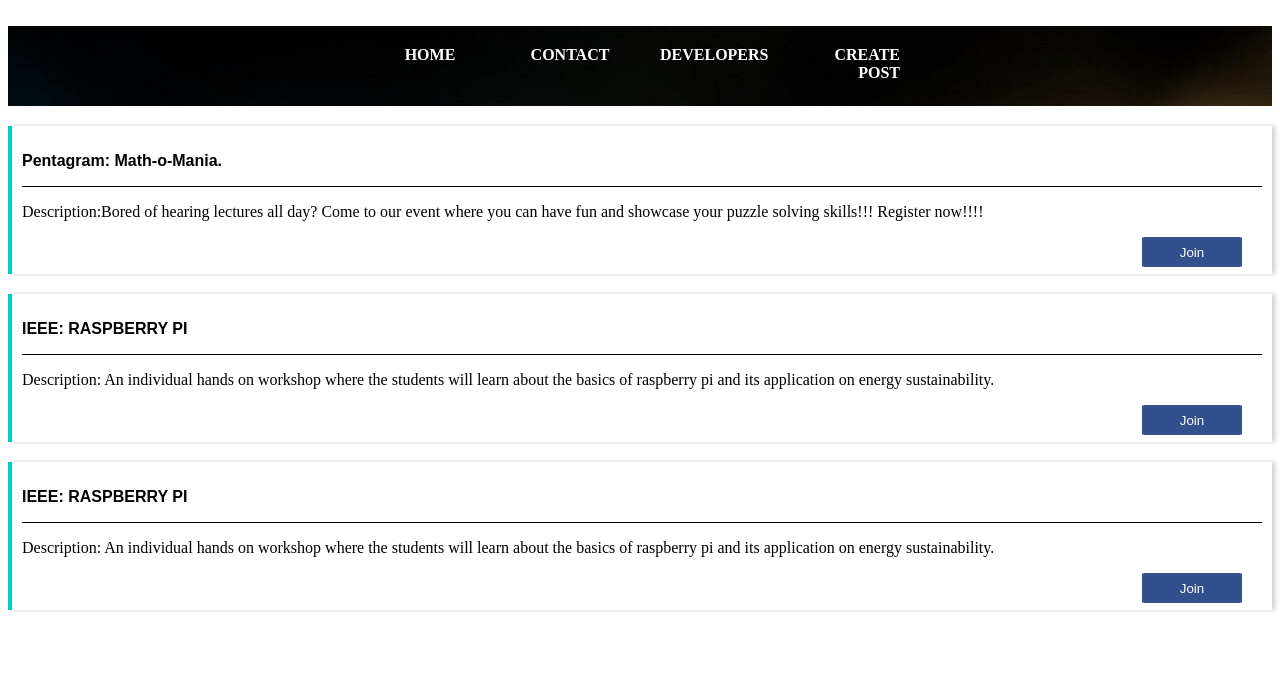
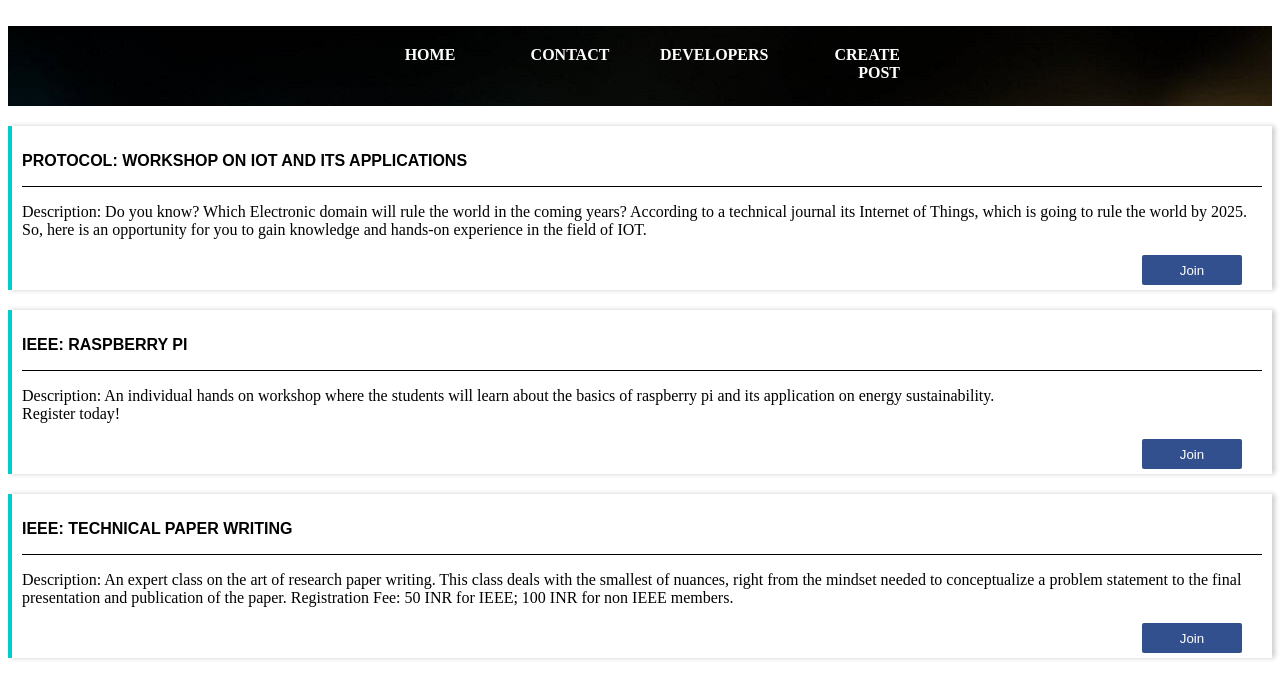
Before and after one commit to dhanraj404/WebProject, a PHP site: page /work_post.html in a window 1280 px wide. Shown: the top 699 px of the page. Run offline with PHP 8.4, Linux system fonts and the light colour scheme.

Commit message:
Add files via upload

```diff
--- a/workshop_page/work_post.css
+++ b/workshop_page/work_post.css
@@ -43,7 +43,7 @@ a{
   margin-top: 20px;
   padding: 10px;
   background-color: white;
-  min-height: 8em;
+  min-height: 9em;
   box-shadow: 3px 0px 5px rgba(0,0,0,.2);
   border-left: 4px solid #0cc;
     font-family: sans-serif;
--- a/workshop_page/work_post.html
+++ b/workshop_page/work_post.html
@@ -19,11 +19,10 @@
         </div>
          <div class="post">
 
-      <p>Pentagram: Math-o-Mania.</p>
+      <p>PROTOCOL: WORKSHOP ON IOT AND ITS APPLICATIONS</p>
     <div class="post-desc">
-        <p>Description:Bored of hearing lectures all day?  Come to our event
-            where you can have fun and showcase your puzzle solving skills!!!
-            Register now!!!!
+        <p>Description:
+            Do you know? Which Electronic domain will rule the world in the coming years? According to a technical journal its Internet of Things, which is going to rule the world by 2025. So, here is an opportunity for you to gain knowledge and hands-on experience in the field of IOT.
         </p>
         <input type="button" value="Join" style="float: right;"/>
         </div>
@@ -35,17 +34,17 @@
       <p>IEEE: RASPBERRY PI</p>
     <div class="post-desc">
         <p>Description:
-An individual hands on workshop where the students will learn about the basics of raspberry pi and its application on energy sustainability.
+An individual hands on workshop where the students will learn about the basics of raspberry pi and its application on energy sustainability.<br>Register today!
         </p>
         <input type="button" value="Join" style="float: right;"/>
         </div>
 
       </div>
                 <div class="post">
-      <p>IEEE: RASPBERRY PI</p>
+      <p>IEEE: TECHNICAL PAPER WRITING</p>
     <div class="post-desc">
         <p>Description:
-An individual hands on workshop where the students will learn about the basics of raspberry pi and its application on energy sustainability.
+An expert class on the art of research paper writing. This class deals with the smallest of nuances, right from the mindset needed to conceptualize a problem statement to the final presentation and publication of the paper. Registration Fee: 50 INR for IEEE; 100 INR for non IEEE members.
         </p>
         <input type="button" value="Join" style="float: right;"/>
         </div>
```
